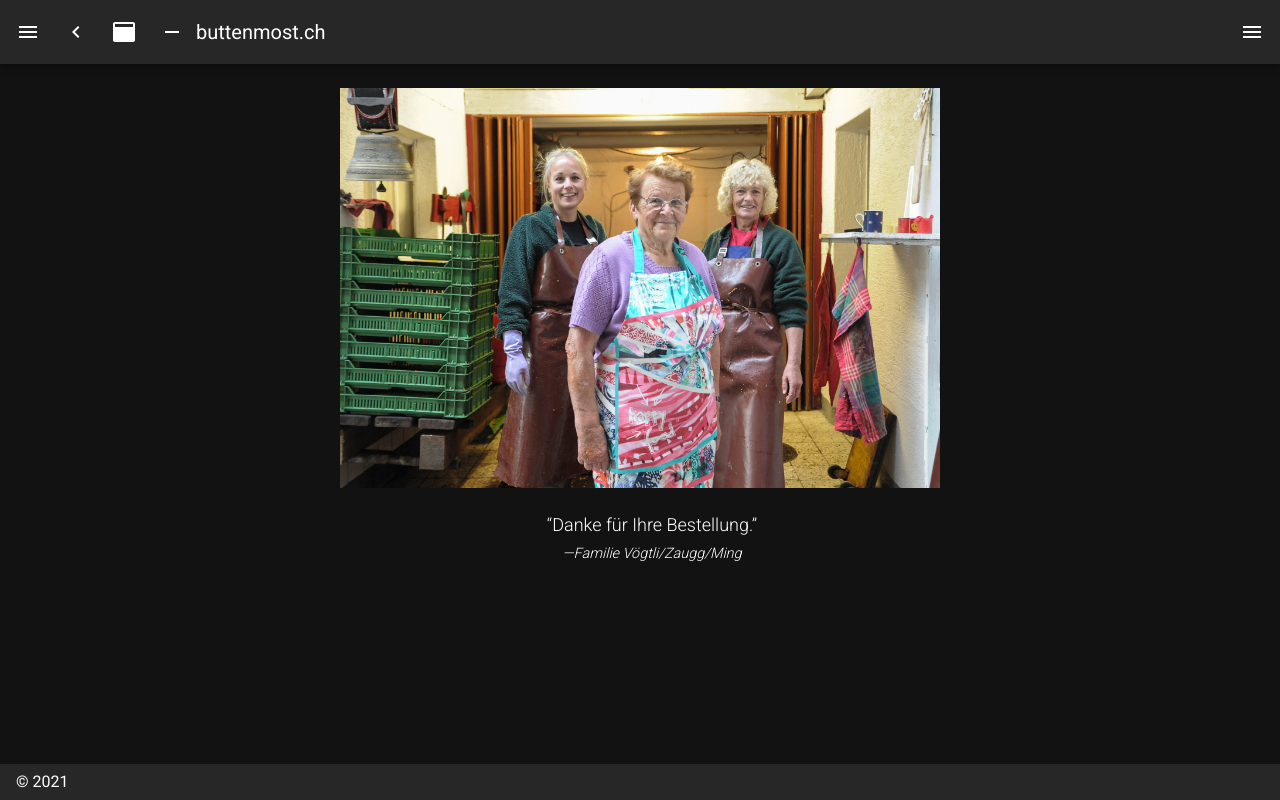
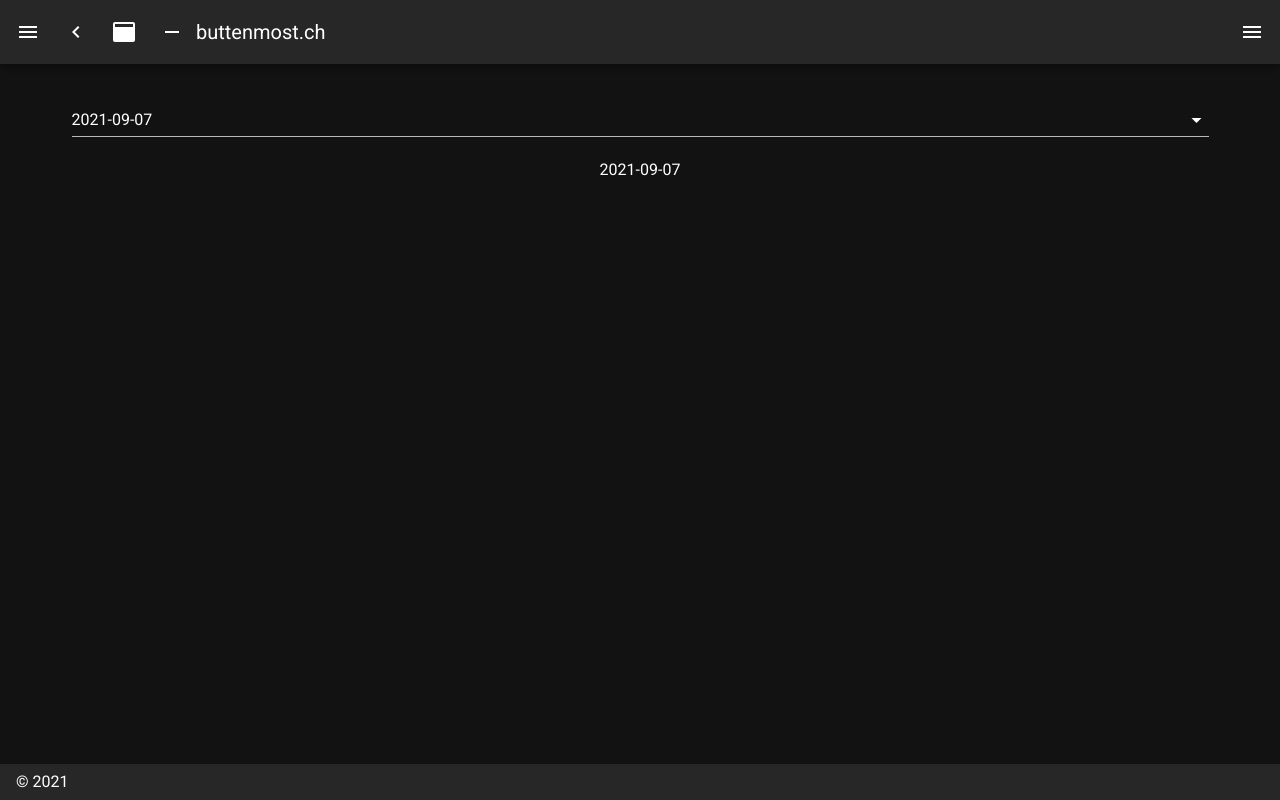
Before and after one commit to dev7ch/buttenmost, a Nuxt app: page /inspire in a window 1280 px wide. Built offline with nearby package versions, Linux system fonts and the light colour scheme.

Commit message:
right now its not working but i try select first element in v-select

```diff
--- /dev/null
+++ b/components/TestSelect.vue
@@ -0,0 +1,31 @@
+<template>
+  <div>
+    <v-select :items="possibleShippingDays" v-model="selected" />
+    {{selected}}
+  </div>
+</template>
+
+<script>
+export default {
+  data() {
+    return {
+      possibleShippingDays: [
+        "2021-09-07",
+        "2021-09-14",
+        "2021-09-21",
+        "2021-09-28",
+        "2021-10-05",
+        "2021-10-12",
+        "2021-10-19",
+        "2021-10-26",
+        "2021-11-02"
+      ],
+    }
+  },
+  computed:{
+      selected: function(){return this.possibleShippingDays ? this.possibleShippingDays[0] : ""}
+  }
+}
+</script>
+
+<style scoped></style>
--- a/pages/index.vue
+++ b/pages/index.vue
@@ -1,7 +1,10 @@
 <template>
+
   <v-container>
+
     <v-row style="max-width:600px">
       <v-col>
+        <TestSelect/>
         <img src="../static/titelbild.jpg" style="max-width: 600px;" />
 
         <v-divider></v-divider>
@@ -57,13 +60,16 @@
       data-netlify="true"
     >
       <input type="hidden" name="form-name" value="bestellung" />
-      Buttenmost ist ein Frischprodukt. Heute ist der  {{ heute.toLocaleDateString("de-CH") }}. Wenn Sie jetzt oder bis Sonntagabend
-      bestellen, verschicken wir den Buttenmost am: {{shippingDaysPossible[0]}}.
-      Gewöhnlich trifft die Sendung zwei, maximal drei Tage nach Versanddatum
-      bei Ihnen ein. Möchten Sie den Buttenmost lieber an einem anderen Tag
-      erhalten, dann können Sie das Versanddatum wählen:
+      Buttenmost ist ein Frischprodukt. Heute ist der
+      {{ heute.toLocaleDateString("de-CH") }}. Wenn Sie jetzt oder bis
+      Sonntagabend bestellen, verschicken wir den Buttenmost am:
+      {{ selectedShippingDay }}. Gewöhnlich trifft die Sendung zwei, maximal
+      drei Tage nach Versanddatum bei Ihnen ein. Möchten Sie den Buttenmost
+      lieber an einem anderen Tag erhalten, dann können Sie das Versanddatum
+      wählen:
       <v-select
         :items="shippingDaysPossible"
+        v-model="selectedShippingDay"
       ></v-select>
 
       <v-row class="text-center" style="max-width:600px">
@@ -71,6 +77,7 @@
           <v-text-field
             v-model="firstname"
             :rules="nameRules"
+            item-value="Date"
             label="Vorname"
             name="Vorname"
             required
@@ -157,10 +164,11 @@
 
 <script>
 import Verkaufsstellen from "~/components/verkaufsstellen.vue";
+import TestSelect from '@/components/TestSelect.vue';
 
 export default {
   components: {
-    Verkaufsstellen
+    Verkaufsstellen,TestSelect
   },
   data() {
     return {
@@ -177,11 +185,24 @@ export default {
         "2021-10-26",
         "2021-11-02"
       ],
-
-    selected: '2021-09-07',
+      selectedShippingDay: this.firstPossibleShippingDay
       //defaultSelected: this.shippingDaysPossible[0]
     };
   },
+
+  methods: {
+    findPossibleShippingDays(shippingDays) {
+      let possibleDatesArray = [];
+      shippingDays.forEach(element => {
+        let date = new Date(element);
+        if (date > this.heute) {
+          possibleDatesArray.push(date.toLocaleDateString("de-CH"));
+        }
+      })
+      return possibleDatesArray
+    }
+  },
+
   computed: {
     preis: function() {
       return this.zahl * this.preis_pro_liter;
@@ -194,18 +215,13 @@ export default {
       }
     },
     heute: function() {
-      return new Date()
+      return new Date();
     },
-    shippingDaysPossible: function() {
-      let possibleDatesArray = [];
-      this.shippingDays.forEach(element => {
-        let date = new Date(element);
-        if (date > this.heute) {
-          possibleDatesArray.push(date.toLocaleDateString("de-CH"));
-        }
-      });
-      return possibleDatesArray;
+
+    shippingDaysPossible: findPossibleShippingDays(this.shippingDays),
+    firstPossibleShippingDay: function() {
+      return this.shippingDaysPossible[0];
     }
-  }
+  },
 };
 </script>
--- a/pages/inspire.vue
+++ b/pages/inspire.vue
@@ -2,16 +2,17 @@
 <v-container>
   <v-row class="text-center">
     <v-col>
-<img src="../static/family.jpg" style="max-width: 600px;"/>
-      <blockquote class="blockquote" >
-        &#8220;Danke für Ihre Bestellung.&#8221;
-        <footer>
-          <small>
-            <em>&mdash;Familie Vögtli/Zaugg/Ming</em>
-          </small>
-        </footer>
-      </blockquote>
+      <TestSelect/>
     </v-col>
   </v-row>
 </v-container>
 </template>
+<script>
+import TestSelect from '@/components/TestSelect.vue';
+
+export default {
+  components: {
+    TestSelect
+  },
+};
+</script>
```
